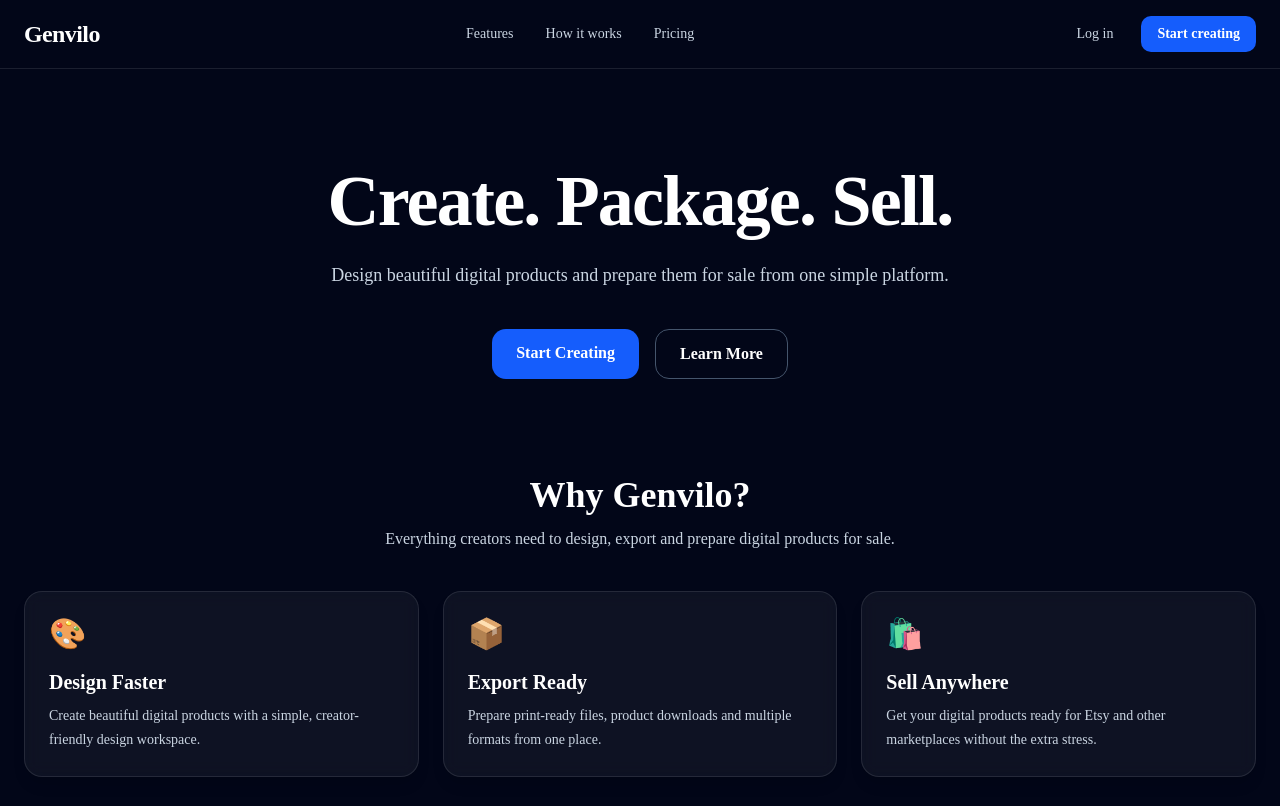
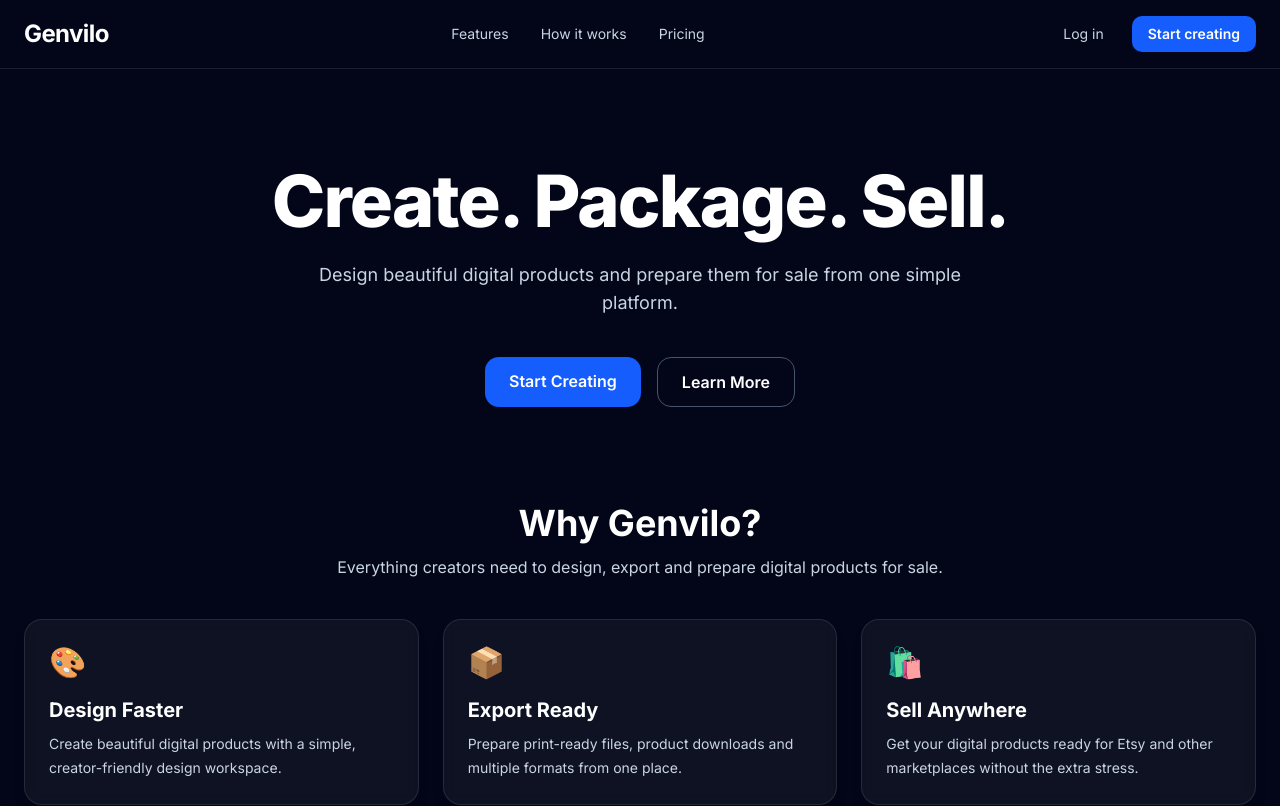
Before and after one commit to Stewey95/yourdesign, a Next.js app: page / in a window 1280 px wide. Shown: the top 806 px of the page. Built offline with nearby package versions, Linux system fonts and the light colour scheme; a web font is replaced by a local one.

Commit message:
Restore layout font and load editor fonts

```diff
--- a/app/layout.tsx
+++ b/app/layout.tsx
@@ -34,9 +34,13 @@ export const viewport = {
   userScalable: false,
 };
 
+/*
+  This remains Genvilo's normal website font.
+  Keeping --font-sans restores the previous layout appearance.
+*/
 const inter = Inter({
   subsets: ["latin"],
-  variable: "--font-inter",
+  variable: "--font-sans",
 });
 
 const poppins = Poppins({
@@ -169,8 +173,14 @@ export default function RootLayout({
     <html
       lang="en"
       className={cn(
-        "h-full antialiased font-sans",
+        "h-full",
+        "antialiased",
+        "font-sans",
         inter.variable,
+        geistSans.variable,
+        geistMono.variable,
+
+        // These are available only when selected inside the editor.
         poppins.variable,
         montserrat.variable,
         lato.variable,
@@ -189,9 +199,7 @@ export default function RootLayout({
         greatVibes.variable,
         lobster.variable,
         permanentMarker.variable,
-        bangers.variable,
-        geistSans.variable,
-        geistMono.variable
+        bangers.variable
       )}
     >
       <body className="flex min-h-full flex-col">
```
